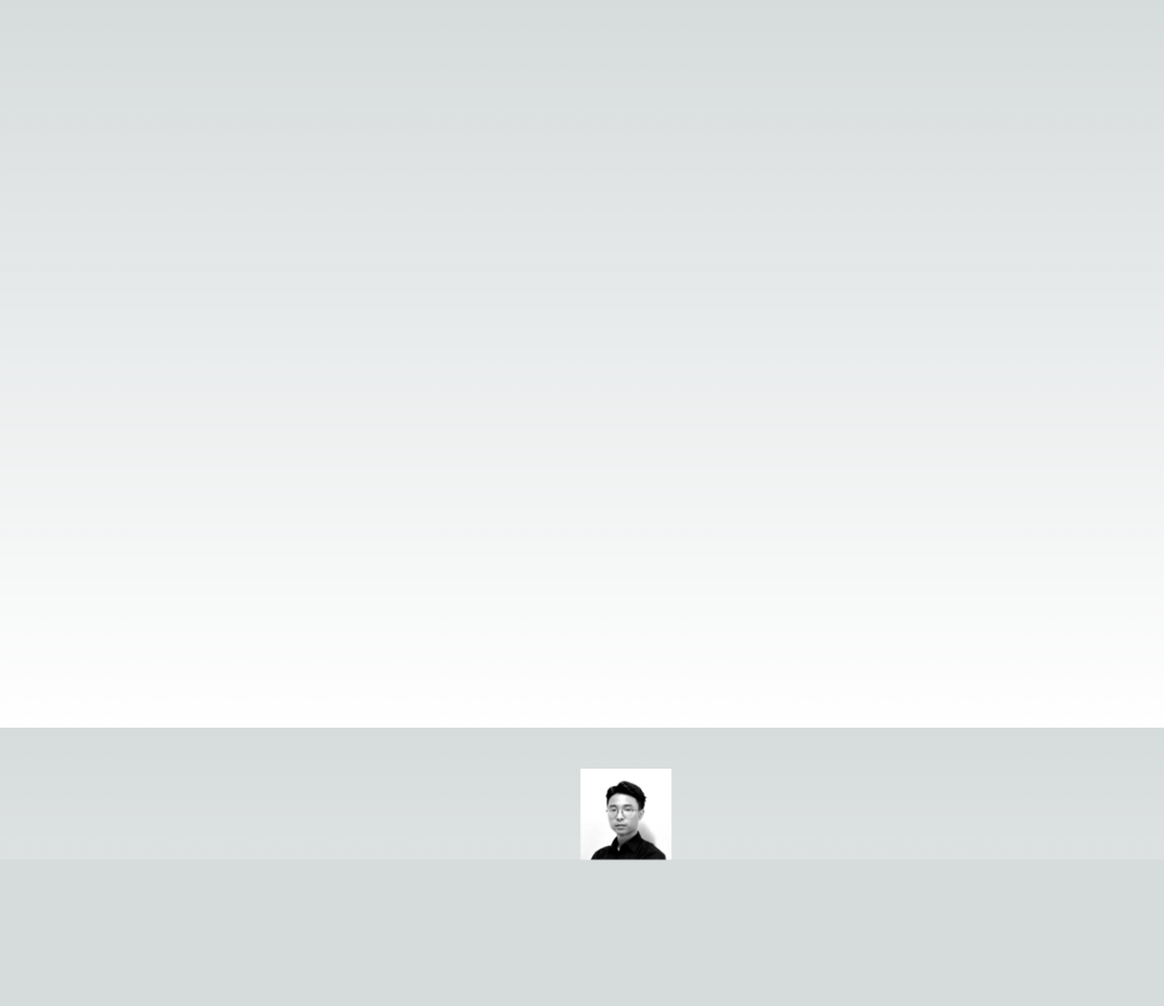
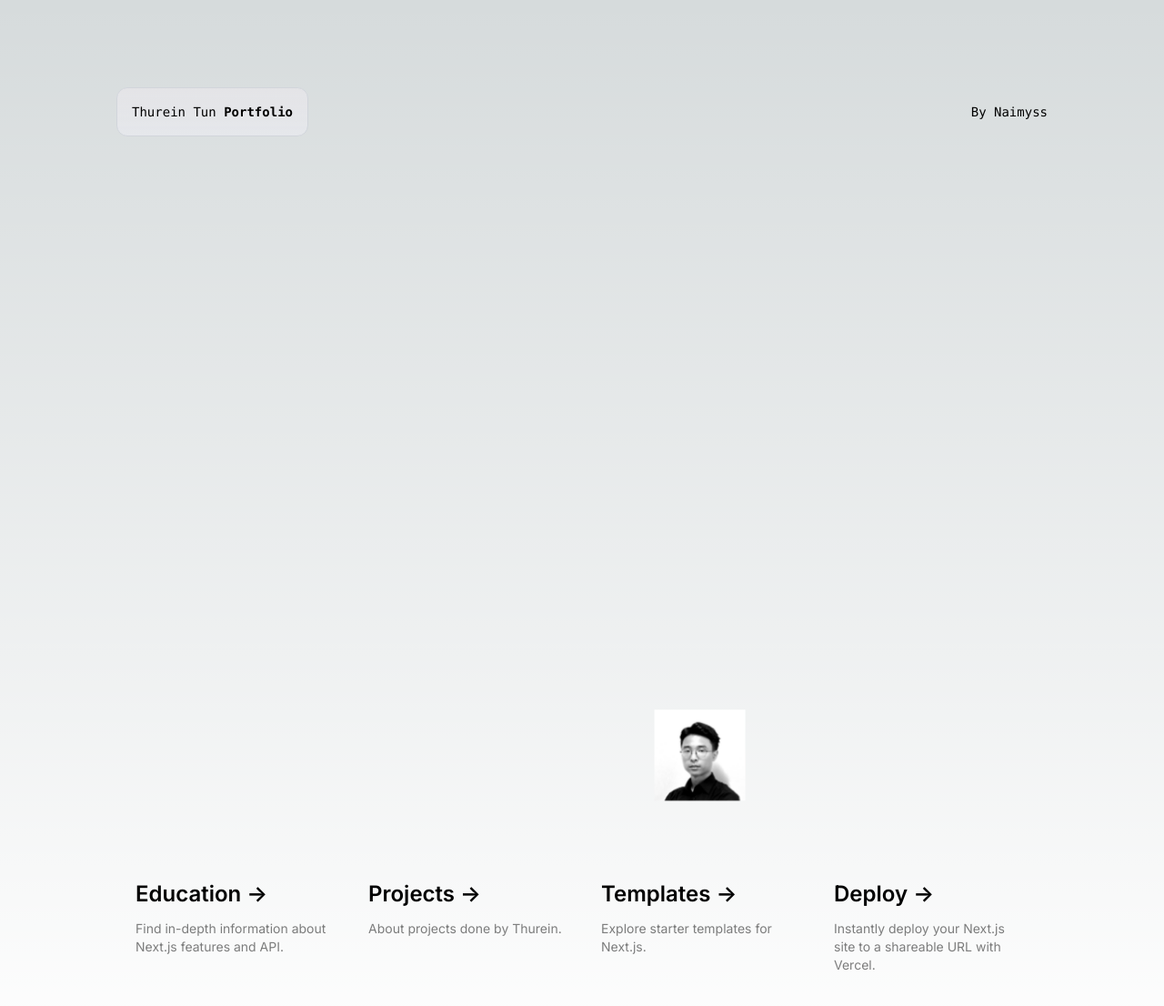
Before and after one commit to dotNaimlyss/portfolio, a Next.js app in the folder portfolio/: page / in a window 1280 px wide. Shown: the top 1106 px of the page at 91% size. Before the commit the page ends 945 px from the top, so only its background shows below. Built offline with nearby package versions, Linux system fonts and the light colour scheme.

Commit message:
SHOOKE KIT !!

```diff
--- a/portfolio/src/app/globals.css
+++ b/portfolio/src/app/globals.css
@@ -39,9 +39,8 @@
   will-change: transform;
 }
 
-.absolute {
-  position: absolute;
-  width: 100px; /* Fixed width for the image */
-  height: 100px; /* Fixed height for the image */
-  will-change: transform;
+.relative {
+  position: relative;
+  width: 100%;
+  height: 100vh;
 }
--- a/portfolio/src/app/page.tsx
+++ b/portfolio/src/app/page.tsx
@@ -33,9 +33,7 @@
       }
 
       // Apply the transformation
-      if (image) {
-        image.style.transform = `translate(${x}px, ${y}px)`;
-      }
+      image.style.transform = `translate(${x}px, ${y}px)`;
 
       requestAnimationFrame(animate);
     };
@@ -45,7 +43,6 @@
 
     // Handle resizing
     const handleResize = () => {
-      // Re-center the image on resize
       x = Math.min(x, window.innerWidth - imageWidth);
       y = Math.min(y, window.innerHeight - imageHeight);
     };
@@ -55,9 +52,26 @@
   }, []);
 
   return (
-    <main className="flex min-h-screen flex-col items-center justify-center p-0">
+    <main className="flex min-h-screen flex-col items-center justify-between p-24">
+      <div className="z-10 w-full max-w-5xl items-center justify-between font-mono text-sm lg:flex">
+        <p className="fixed left-0 top-0 flex w-full justify-center border-b border-gray-300 bg-gradient-to-b from-zinc-200 pb-6 pt-8 backdrop-blur-2xl dark:border-neutral-800 dark:bg-zinc-800/30 dark:from-inherit lg:static lg:w-auto  lg:rounded-xl lg:border lg:bg-gray-200 lg:p-4 lg:dark:bg-zinc-800/30">
+          Thurein Tun&nbsp;
+          <code className="font-black">Portfolio</code>
+        </p>
+        <div className="fixed bottom-0 left-0 flex h-48 w-full items-end justify-center bg-gradient-to-t from-white via-white dark:from-black dark:via-black lg:static lg:h-auto lg:w-auto lg:bg-none">
+          <a
+            className="pointer-events-none flex place-items-center gap-2 p-8 lg:pointer-events-auto lg:p-0"
+            href="https://vercel.com?utm_source=create-next-app&utm_medium=appdir-template&utm_campaign=create-next-app"
+            target="_blank"
+            rel="noopener noreferrer"
+          >
+            By Naimyss
+          </a>
+        </div>
+      </div>
+
       <div className="relative w-full h-full">
-        <div ref={imageRef} className="absolute">
+        <div ref={imageRef} className="image-container">
           <Image
             src="/IMG_0429mini_bw_energetic (1).png"
             alt="Bouncing Image"
@@ -67,6 +81,76 @@
           />
         </div>
       </div>
+
+      <div className="mb-32 grid text-center lg:mb-0 lg:w-full lg:max-w-5xl lg:grid-cols-4 lg:text-left">
+        <a
+          href="https://nextjs.org/docs?utm_source=create-next-app&utm_medium=appdir-template&utm_campaign=create-next-app"
+          className="group rounded-lg border border-transparent px-5 py-4 transition-colors hover:border-gray-300 hover:bg-gray-100 hover:dark:border-neutral-700 hover:dark:bg-neutral-800/30"
+          target="_blank"
+          rel="noopener noreferrer"
+        >
+          <h2 className="mb-3 text-2xl font-semibold">
+            Education{" "}
+            <span className="inline-block transition-transform group-hover:translate-x-1 motion-reduce:transform-none">
+              -&gt;
+            </span>
+          </h2>
+          <p className="m-0 max-w-[30ch] text-sm opacity-50">
+            Find in-depth information about Next.js features and API.
+          </p>
+        </a>
+
+        <a
+          href="https://nextjs.org/learn?utm_source=create-next-app&utm_medium=appdir-template-tw&utm_campaign=create-next-app"
+          className="group rounded-lg border border-transparent px-5 py-4 transition-colors hover:border-gray-300 hover:bg-gray-100 hover:dark:border-neutral-700 hover:dark:bg-neutral-800/30"
+          target="_blank"
+          rel="noopener noreferrer"
+        >
+          <h2 className="mb-3 text-2xl font-semibold">
+            Projects{" "}
+            <span className="inline-block transition-transform group-hover:translate-x-1 motion-reduce:transform-none">
+              -&gt;
+            </span>
+          </h2>
+          <p className="m-0 max-w-[30ch] text-sm opacity-50">
+            About projects done by Thurein.
+          </p>
+        </a>
+
+        <a
+          href="https://vercel.com/templates?framework=next.js&utm_source=create-next-app&utm_medium=appdir-template&utm_campaign=create-next-app"
+          className="group rounded-lg border border-transparent px-5 py-4 transition-colors hover:border-gray-300 hover:bg-gray-100 hover:dark:border-neutral-700 hover:dark:bg-neutral-800/30"
+          target="_blank"
+          rel="noopener noreferrer"
+        >
+          <h2 className="mb-3 text-2xl font-semibold">
+            Templates{" "}
+            <span className="inline-block transition-transform group-hover:translate-x-1 motion-reduce:transform-none">
+              -&gt;
+            </span>
+          </h2>
+          <p className="m-0 max-w-[30ch] text-sm opacity-50">
+            Explore starter templates for Next.js.
+          </p>
+        </a>
+
+        <a
+          href="https://vercel.com/new?utm_source=create-next-app&utm_medium=appdir-template&utm_campaign=create-next-app"
+          className="group rounded-lg border border-transparent px-5 py-4 transition-colors hover:border-gray-300 hover:bg-gray-100 hover:dark:border-neutral-700 hover:dark:bg-neutral-800/30"
+          target="_blank"
+          rel="noopener noreferrer"
+        >
+          <h2 className="mb-3 text-2xl font-semibold">
+            Deploy{" "}
+            <span className="inline-block transition-transform group-hover:translate-x-1 motion-reduce:transform-none">
+              -&gt;
+            </span>
+          </h2>
+          <p className="m-0 max-w-[30ch] text-sm opacity-50">
+            Instantly deploy your Next.js site to a shareable URL with Vercel.
+          </p>
+        </a>
+      </div>
     </main>
   );
 }
```
